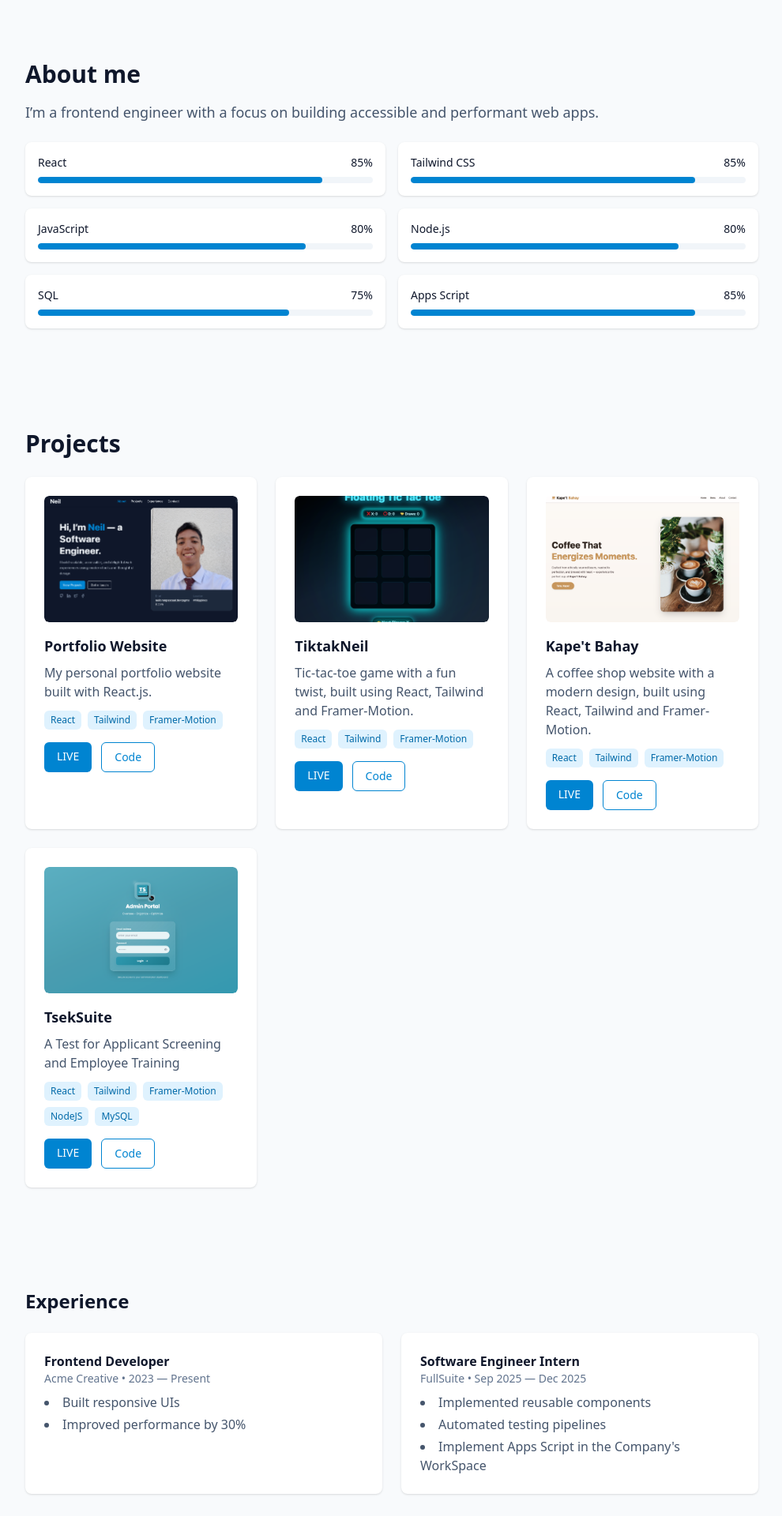
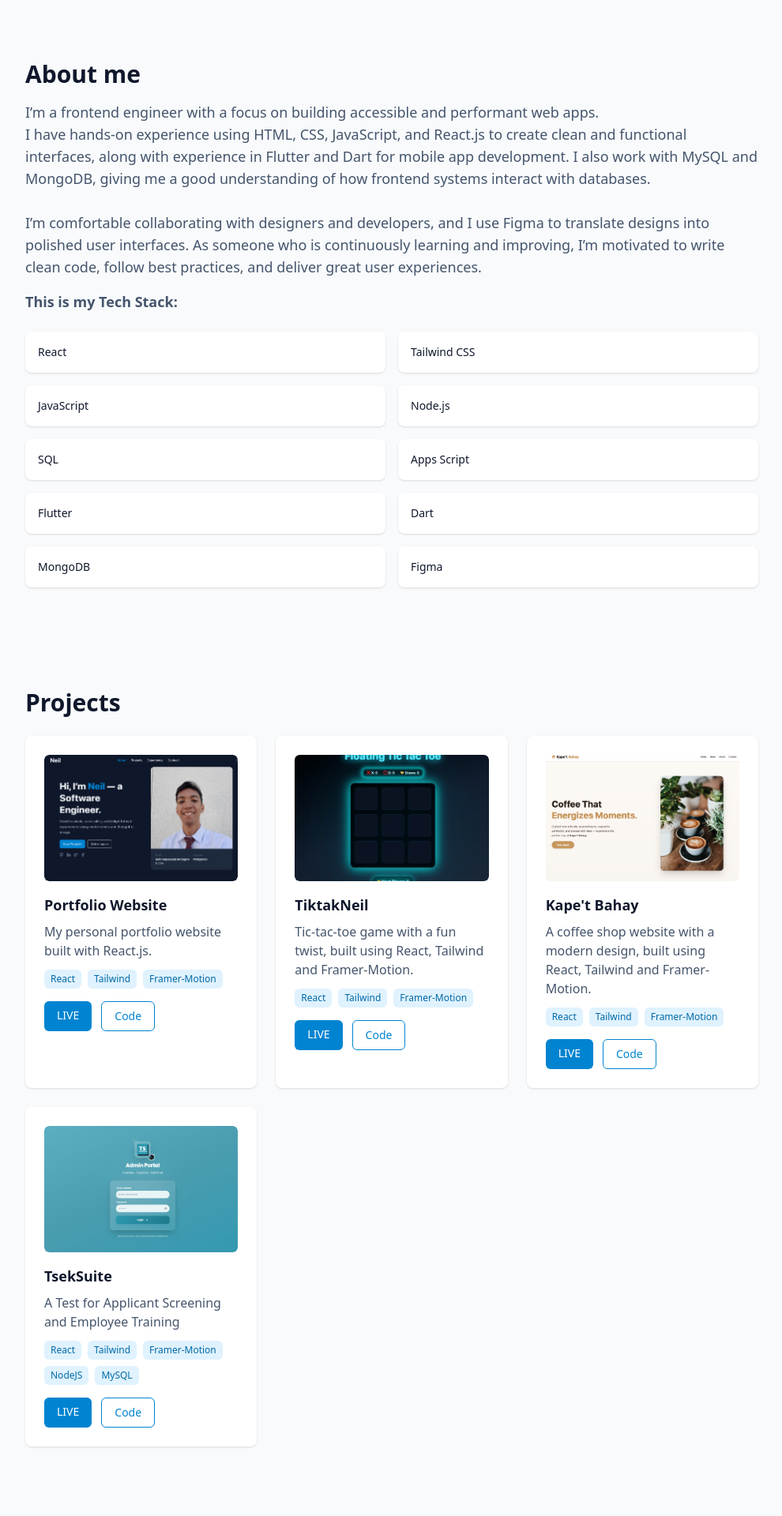
Before and after one commit to neilpascual/Portfolio, a React (Vite) app: page / in a window 1280 px wide. Shown: the part 640-2560 px from the top of the page at 79% size, without its empty margins (144-1134 px from the left). Built offline with nearby package versions, Linux system fonts and the light colour scheme.

Commit message:
update About component with detailed skills and experience; comment out Testimonials section

```diff
--- a/src/App.jsx
+++ b/src/App.jsx
@@ -49,7 +49,7 @@ useEffect(() => {
           <About />
           <Projects />
           <Experience />
-          <Testimonials />
+          {/* <Testimonials /> */}
           <Contact />
         </main>
         <Footer />
--- a/src/components/About.jsx
+++ b/src/components/About.jsx
@@ -8,9 +8,15 @@ export default function About() {
         <h2 className="text-2xl sm:text-3xl font-semibold">About me</h2>
         <p className="mt-4 text-base sm:text-lg text-slate-600 dark:text-slate-300">
           I’m a frontend engineer with a focus on building accessible and performant web apps.
+          <br/>I have hands-on experience using HTML, CSS, JavaScript, and React.js to create clean and functional interfaces, along with experience in Flutter and Dart for mobile app development.
+          I also work with MySQL and MongoDB, giving me a good understanding of how frontend systems interact with databases.
+
+          <br/><br/>I’m comfortable collaborating with designers and developers, and I use Figma to translate designs into polished user interfaces.
+          As someone who is continuously learning and improving, I’m motivated to write clean code, follow best practices, and deliver great user experiences.
         </p>
 
         {/* Skills Grid */}
+        <p className="mt-4 text-base sm:text-lg text-slate-600 dark:text-slate-300 font-bold">This is my Tech Stack:</p>
         <div className="mt-6 grid grid-cols-1 sm:grid-cols-2 gap-4">
           {skills.map((s) => (
             <div
@@ -19,14 +25,14 @@ export default function About() {
             >
               <div className="flex justify-between text-sm font-medium">
                 <span>{s.name}</span>
-                <span>{s.level}%</span>
+                {/* <span>{s.level}%</span> */}
               </div>
-              <div className="mt-2 bg-slate-100 dark:bg-slate-700 rounded-full h-2 overflow-hidden">
+              {/* <div className="mt-2 bg-slate-100 dark:bg-slate-700 rounded-full h-2 overflow-hidden">
                 <div
                   style={{ width: `${s.level}%` }}
                   className="h-full rounded-full bg-sky-600 transition-all duration-500 ease-in-out"
                 ></div>
-              </div>
+              </div> */}
             </div>
           ))}
         </div>
--- a/src/data/experience.js
+++ b/src/data/experience.js
@@ -1,10 +1,10 @@
 export const experience = [
-  {
-    role: 'Frontend Developer',
-    org: 'Acme Creative',
-    date: '2023 — Present',
-    bullets: ['Built responsive UIs', 'Improved performance by 30%'],
-  },
+  // {
+  //   role: 'Frontend Developer',
+  //   org: 'Acme Creative',
+  //   date: '2023 — Present',
+  //   bullets: ['Built responsive UIs', 'Improved performance by 30%'],
+  // },
   {
     role: 'Software Engineer Intern',
     org: 'FullSuite',
--- a/src/data/skills.js
+++ b/src/data/skills.js
@@ -5,4 +5,8 @@ export const skills = [
   { name: 'Node.js', level: 80 },
   { name: 'SQL', level: 75 },
   { name: 'Apps Script', level: 85 },
+  { name: 'Flutter', level: 70 },
+  { name: 'Dart', level: 70 },
+  { name: 'MongoDB', level: 70 },
+  { name: 'Figma', level: 60 },
 ];
```
